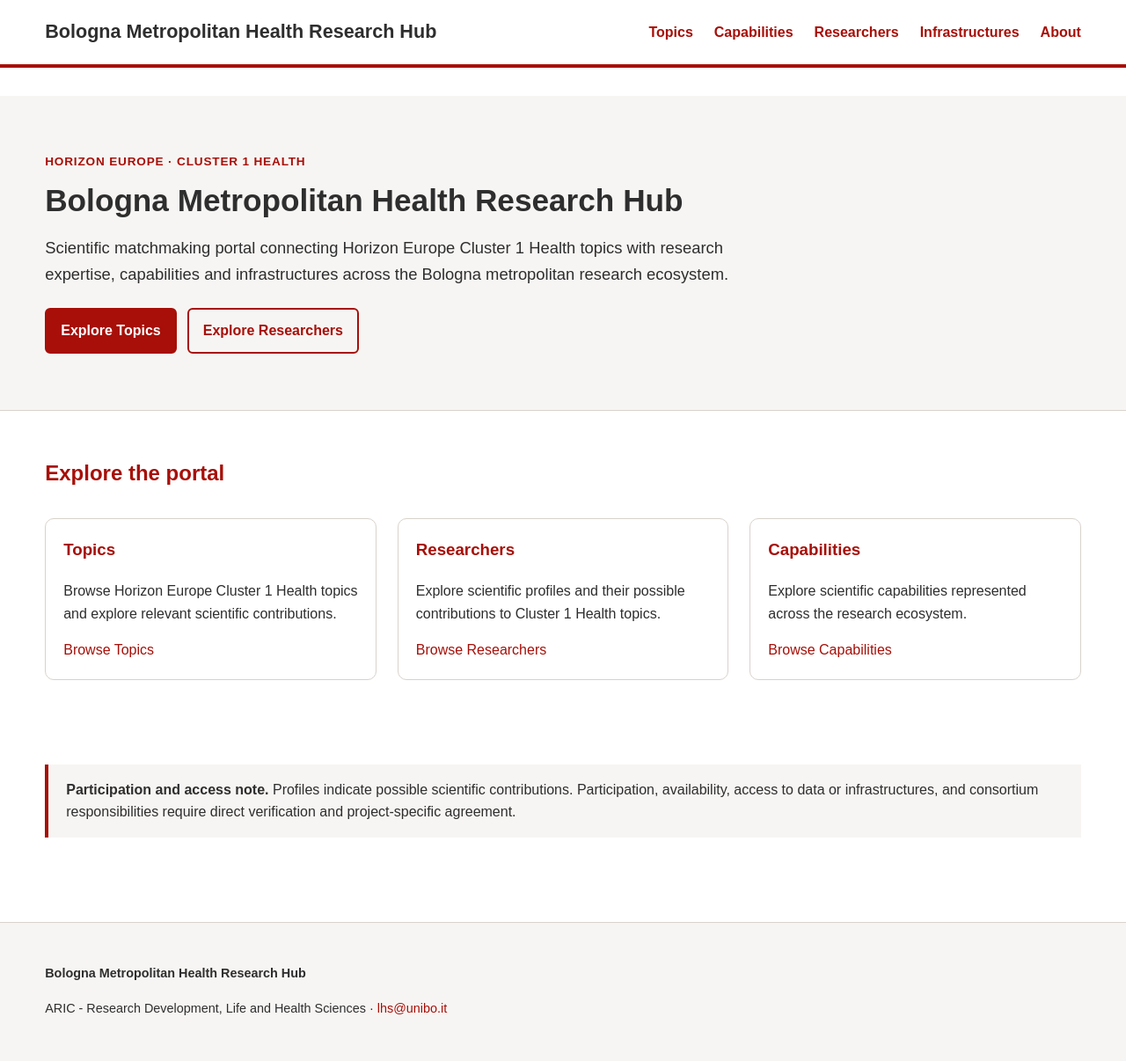
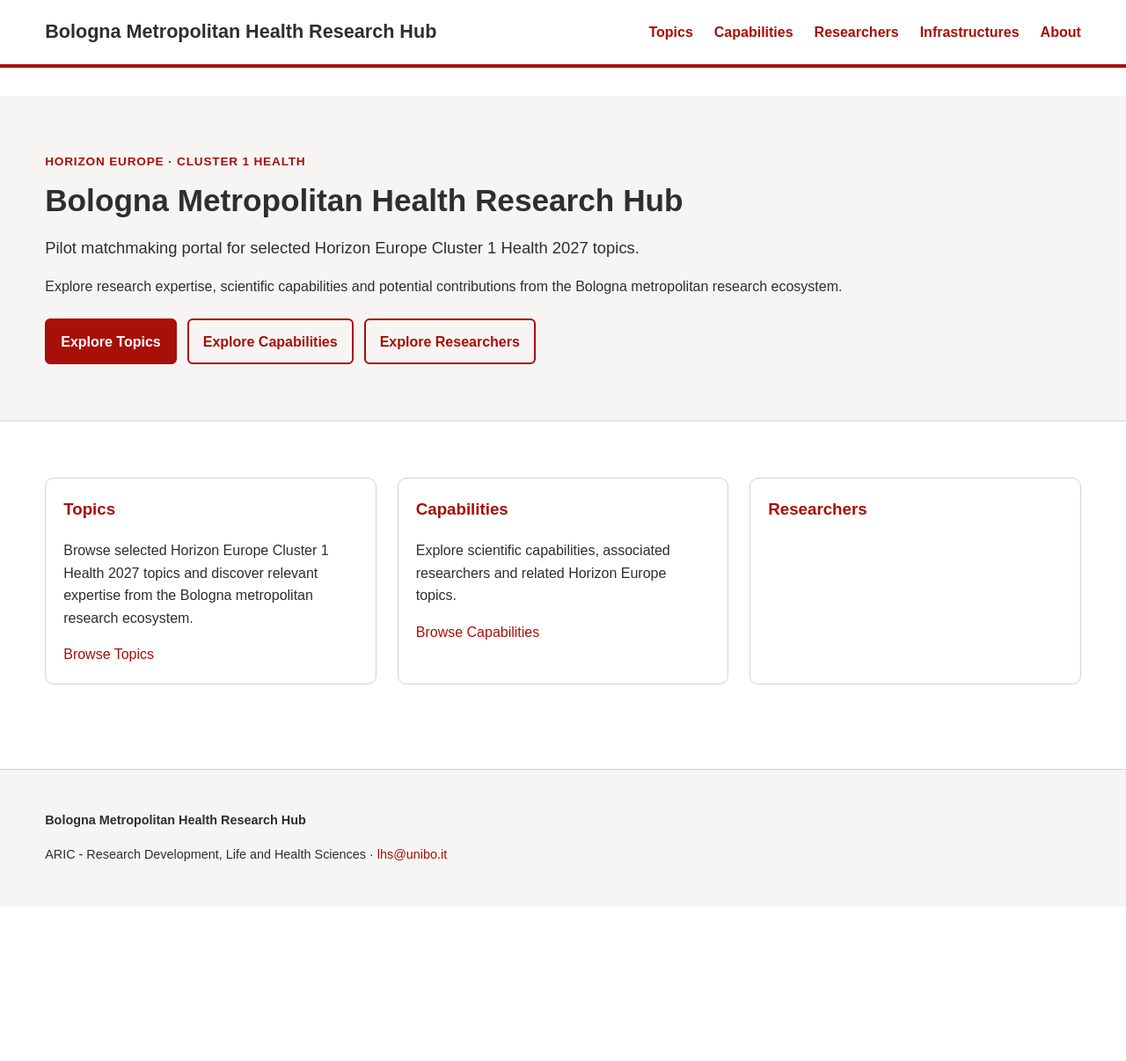
Before and after one commit to ARIC-LHS/bologna-health-hub, a Jekyll site: the page built from index.md, in a window 1280 px wide. Shown: the whole page at 88% size. Built offline with Jekyll 4.4.1, drawn with Linux system fonts in a browser that asks for light colours; after the commit the page ends 1031 px from its top, so only the background shows below that.

Commit message:
refine homepage for pilot release

```diff
--- a/index.md
+++ b/index.md
@@ -6,57 +6,67 @@
 
 <section class="hero">
   <div class="container">
-    <p class="eyebrow">Horizon Europe · Cluster 1 Health</p>
+
+    <p class="eyebrow">
+      Horizon Europe · Cluster 1 Health
+    </p>
 
     <h1>Bologna Metropolitan Health Research Hub</h1>
 
     <p class="lede">
-      Scientific matchmaking portal connecting Horizon Europe Cluster 1 Health topics
-      with research expertise, capabilities and infrastructures across the Bologna
-      metropolitan research ecosystem.
+      Pilot matchmaking portal for selected Horizon Europe Cluster 1 Health 2027 topics.
+    </p>
+
+    <p>
+      Explore research expertise, scientific capabilities and potential contributions from the Bologna metropolitan research ecosystem.
     </p>
 
     <div class="button-row">
-      <a class="button" href="{{ '/topics/' | relative_url }}">Explore Topics</a>
-      <a class="button button-secondary" href="{{ '/researchers/' | relative_url }}">Explore Researchers</a>
+      <a class="button" href="{{ '/topics/' | relative_url }}">
+        Explore Topics
+      </a>
+
+      <a class="button button-secondary" href="{{ '/capabilities/' | relative_url }}">
+        Explore Capabilities
+      </a>
+
+      <a class="button button-secondary" href="{{ '/researchers/' | relative_url }}">
+        Explore Researchers
+      </a>
     </div>
+
   </div>
 </section>
 
 <section class="container section">
-  <h2>Explore the portal</h2>
 
   <div class="card-grid">
 
     <article class="card">
       <h3>Topics</h3>
+
       <p>
-        Browse Horizon Europe Cluster 1 Health topics and explore relevant
-        scientific contributions.
+        Browse selected Horizon Europe Cluster 1 Health 2027 topics and discover relevant expertise from the Bologna metropolitan research ecosystem.
       </p>
-      <a href="{{ '/topics/' | relative_url }}">Browse Topics</a>
+
+      <a href="{{ '/topics/' | relative_url }}">
+        Browse Topics
+      </a>
+    </article>
+
+    <article class="card">
+      <h3>Capabilities</h3>
+
+      <p>
+        Explore scientific capabilities, associated researchers and related Horizon Europe topics.
+      </p>
+
+      <a href="{{ '/capabilities/' | relative_url }}">
+        Browse Capabilities
+      </a>
     </article>
 
     <article class="card">
       <h3>Researchers</h3>
+
       <p>
-        Explore scientific profiles and their possible contributions to
-        Cluster 1 Health topics.
-      </p>
-      <a href="{{ '/researchers/' | relative_url }}">Browse Researchers</a>
-    </article>
-
-    <article class="card">
-      <h3>Capabilities</h3>
-      <p>
-        Explore scientific capabilities represented across the research ecosystem.
-      </p>
-      <a href="{{ '/capabilities/' | relative_url }}">Browse Capabilities</a>
-    </article>
-
-  </div>
-</section>
-
-<section class="container section">
-  {% include caveat.html text=site.disclaimer %}
-</section>
```
